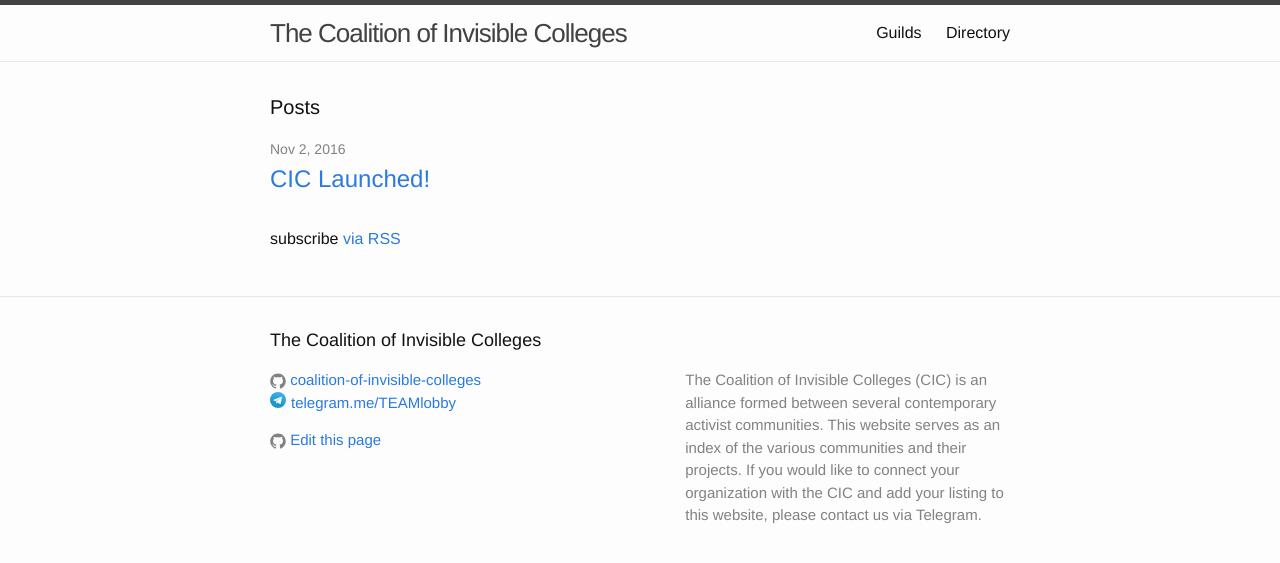
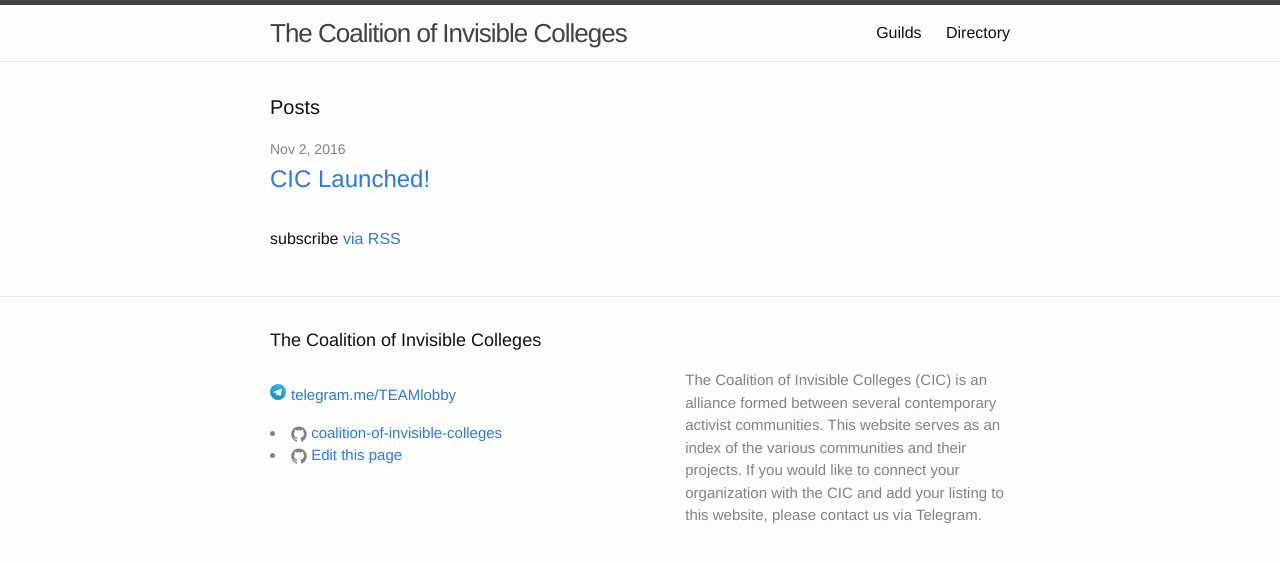
Before and after one commit to coalition-of-invisible-colleges/cic.github.io, a Jekyll site: the page built from index.md, in a window 1280 px wide. Shown: the top 563 px of the page. Built offline with Jekyll 4.4.1, drawn with Linux system fonts in a browser that asks for light colours.

Commit message:
Rearranged Telegram and GitHub links

```diff
--- a/_includes/footer.html
+++ b/_includes/footer.html
@@ -5,13 +5,12 @@
     <h2 class="footer-heading">{{ site.title | escape }}</h2>
     <div class="footer-col-wrapper">
       <div class="footer-col footer-col-1">
+        <ul class="contact-list">
+          {% if site.email %}
+            <li><a href="mailto:{{ site.email }}">{{ site.email }}</a></li>
+          {% endif %}
+        </ul>
         <ul class="social-media-list">
-          {% if site.github_username %}
-          <li>
-            {% include icon-github.html username=site.github_username %}
-          </li>
-          {% endif %}
-
           {% if site.telegram_channels %}
 
           {% for channel in site.telegram_channels %}
@@ -28,15 +27,15 @@
           </li>
           {% endif %}
         </ul>
-        <ul class="contact-list">
-          {% if site.email %}
-            <li><a href="mailto:{{ site.email }}">{{ site.email }}</a></li>
+         {% if site.github_username %}
+          <li>
+            {% include icon-github.html username=site.github_username %}
+          </li>
           {% endif %}
           <li>
             {% assign edit_url = 'coalition-of-invisible-colleges/cic.github.io/edit/master/' | append: page.path %}
             {% include icon-github.html username=edit_url title='Edit this page' %}
           </li>
-        </ul>
       </div>
 
       <div class="footer-col footer-col-2">
```
